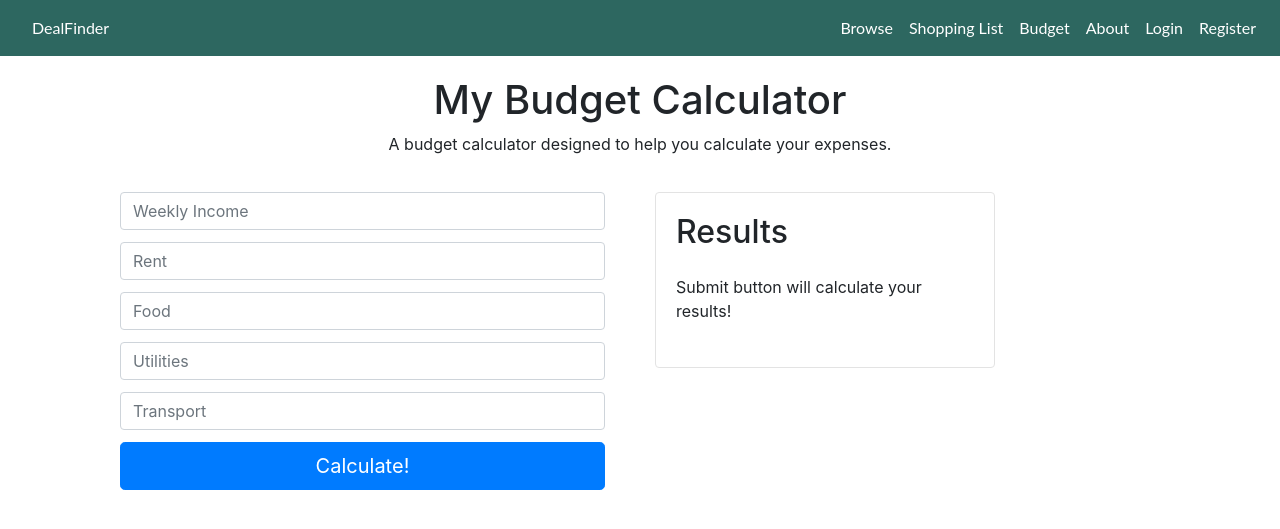
After one commit to NihalKPatel/Deal-Finder, a Django app: page /deals/budget_calculator in a window 1280 px wide. The commit adds this page. Shown: the top 529 px of the page. Run offline with Django 3.2, Linux system fonts and the light colour scheme; parts of the project's set-up code (start-up, migrations or seed data) failed here and were passed over; some libraries are stand-ins or nearby versions.

Commit message:
budget calculator
added a budget calculator page for the user to calculate their budget from their weekly income and expenses.

```diff
--- a/deals/templates/base.html
+++ b/deals/templates/base.html
@@ -63,6 +63,9 @@
                     <!-- links to dashboard page -->
                 <a class="dropdown-item" href="{% url 'faq' %}">My Dashboard</a>
                 <div class="dropdown-divider"></div>
+                    <!-- links to budget calculator -->
+                <a class="dropdown-item" href="{% url 'budget_calculator' %}">My Budget Calc</a>
+                <div class="dropdown-divider"></div>
                     <!-- Logout page -->
                 <a class="dropdown-item" href="{% url 'logout' %}">Logout</a>
                 {% if user.is_staff %}
--- /dev/null
+++ b/deals/templates/pages/budget_calculator.html
@@ -0,0 +1,113 @@
+{% extends "base.html" %}
+{% block content %}
+
+<head>
+    <style>
+        input
+        {
+            display: block;
+            padding: 5px;
+            margin: 12px auto;
+            width: 100%;
+        }
+
+        .results
+        {
+            min-height: 20px;
+            padding: 20px;
+            margin: 20px 0;
+            border: 1px solid #e3e3e3;
+            border-radius: 4px;
+        }
+
+        .results-data
+        {
+            margin: 1.5rem 0;
+        }
+
+        .box
+        {
+            margin: 20px;
+        }
+
+    </style>
+
+</head>
+<body>
+<span style="display:block; height: 20px;"></span>
+    <div class="container">
+        <h1 align="center">My Budget Calculator</h1>
+        <p align="center">A budget calculator designed to help you calculate your expenses.</p>
+        <div class="container-fluid center-box">
+            <div class="row">
+                <div class="col-sm-6 col-sm-offset-1">
+                    <div class="box">
+                        <form>
+                            <input class="form-control input-lg" type="text" id="income" placeholder="Weekly Income"/>
+                            <input class="form-control input-lg" type="text" id="rent" placeholder="Rent"/>
+                            <input class="form-control input-lg" type="text" id="food" placeholder="Food"/>
+                            <input class="form-control input-lg" type="text" id="utilities" placeholder="Utilities"/>
+                            <input class="form-control input-lg" type="text" id="transport" placeholder="Transport"/>
+                        </form>
+                        <button type="button" class="btn btn-primary btn-lg btn-block">Calculate!</button>
+                    </div>
+                </div>
+                <div class="col-sm-4">
+                    <div class="results">
+                        <h2>Results</h2>
+                        <div class="results-data">
+                            <p>Submit button will calculate your results!</p>
+
+                        </div>
+
+                    </div>
+
+                </div>
+            </div>
+
+        </div>
+
+
+    </div>
+
+    <script>
+        $("button").click(gather)
+        $(document).ready(centerme);
+        $(window).resize(centerme);
+
+        function gather(){
+            var income = document.getElementById("income").value;
+            income = income.replace(/\D/g,'');
+            var rent = document.getElementById("rent").value;
+            rent = rent.replace(/\D/g,'');
+            var food = document.getElementById("food").value;
+            food = food.replace(/\D/g,'');
+            var utilities = document.getElementById('utilities').value;
+            utilities = utilities.replace(/\D/g,'');
+            var transport = document.getElementById("transport").value;
+            transport = transport.replace(/\D/g,'');
+            var result = income - rent - food - utilities - transport;
+
+            $(".results-data").empty();
+            if (result === 0){
+                $(".results-data").append('<p>You did not enter anything. Please try again.</p>');
+            }
+            else if (result < 0){
+                $(".results-data").append('<p>After your expenses you have $' + result + ' left. ' +
+                    'You might want to reduce your spending this month</p>');
+            }
+            else{
+                $(".results-data").append('<p>After your expenses you have $' + result + ' left in your budget.</p>');
+            }
+        }
+        function centerme(){
+            boxheight = $(".center-box").height();
+            middle = boxheight / 2;
+            console.log(boxheight);
+
+        }
+
+    </script>
+</body>
+
+{% endblock %}
--- a/deals/urls.py
+++ b/deals/urls.py
@@ -18,6 +18,7 @@ urlpatterns = [
     path('budget/create', views.BudgetCreateView.as_view(), name='budget_create'),
     path('budget_product_delete/<int:pk>', views.deleteFromBudget, name='budget_product_delete'),
     path('budget/addproduct', views.AddProductView.as_view(), name='product_create'),
+    path('budget_calculator', views.budget_calculator, name='budget_calculator'),
     path('faq', views.faq, name='faq'),
     path('shopping_list', views.ShoppingList.as_view(), name='shopping_list'),
     path('shopping_list/create', views.ShoppingListCreate.as_view(), name='shopping_list_create'),
--- a/deals/views.py
+++ b/deals/views.py
@@ -92,6 +92,11 @@ def budget(request):
                                                  'money_spent': total_spent,
                                                  'money_remaining': money_remaining
                                                  })
+
+
+# View to handle the budget calculator
+def budget_calculator(request):
+    return render(request, 'pages/budget_calculator.html')
 
 
 # View to handle the browse template and process GET and POST requests
```
